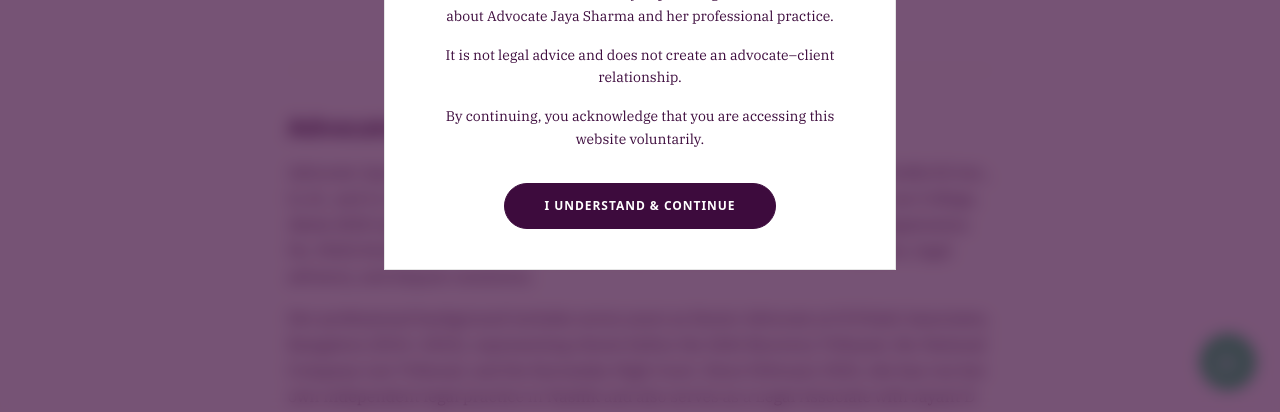
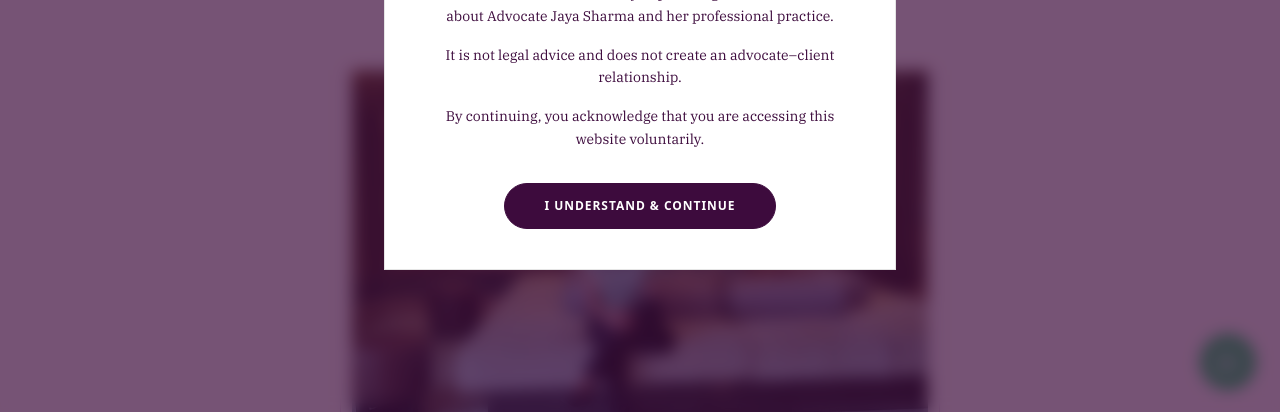
Before and after one commit to pavanjaya/jayasharma, a Next.js app: page /advocate-in-nashik in a window 1280 px wide. Shown: the part 386-798 px from the top of the page. Built offline with nearby package versions, Linux system fonts and the light colour scheme; no server answers; a web font is replaced by a local one.

Commit message:
Add photo to advocate-in-nashik page so it reads as a profile
Reuses the existing advocate-jaya-sharma-about.jpg, placed above the
Professional Profile section with the same bordered/zoom treatment
used on the About page, so it feels consistent with the rest of the
site.

```diff
--- a/src/app/advocate-in-nashik/page.tsx
+++ b/src/app/advocate-in-nashik/page.tsx
@@ -1,4 +1,5 @@
 import type { Metadata } from "next";
+import Image from "next/image";
 import Link from "next/link";
 import { ArrowRight } from "lucide-react";
 import PageHeader from "@/components/PageHeader";
@@ -7,6 +8,7 @@ import FAQAccordion from "@/components/FAQAccordion";
 import ServiceIcon from "@/components/ServiceIcon";
 import Reveal from "@/components/motion/Reveal";
 import { RevealStagger, RevealStaggerItem } from "@/components/motion/RevealStagger";
+import ZoomImage from "@/components/motion/ZoomImage";
 import { SERVICES } from "@/data/content";
 import { SITE_URL } from "@/lib/site";
 
@@ -120,7 +122,20 @@ export default function AdvocateInNashikPage() {
       />
 
       <section className="mx-auto max-w-3xl px-6 pb-4 lg:px-8">
-        <Reveal className="border-t border-neutral-200 pt-10">
+        <Reveal className="relative mx-auto max-w-xl">
+          <div className="absolute -inset-3 -z-10 border border-[var(--color-gold)]/30" />
+          <ZoomImage className="relative aspect-[4/5] w-full overflow-hidden bg-surface sm:aspect-[16/10]">
+            <Image
+              src="/advocate-jaya-sharma-about.jpg"
+              alt="Advocate Jaya Sharma"
+              fill
+              className="object-cover"
+              sizes="(min-width: 640px) 36rem, 90vw"
+            />
+          </ZoomImage>
+        </Reveal>
+
+        <Reveal className="mt-14 border-t border-neutral-200 pt-10">
           <h2 className="font-serif-display text-2xl font-semibold text-[var(--color-navy)]">
             Advocate Jaya Sharma
           </h2>
```
